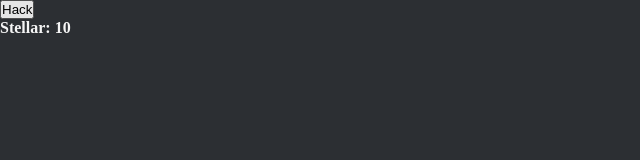
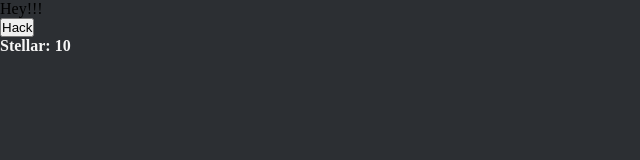
Before and after one commit to SharkyLai/hack, a plain HTML site: page index.html in a window 1280 px wide. Shown: the whole page, without its empty margins (0-640 px from the left). Drawn offline with Linux system fonts and the light colour scheme.

Commit message:
Update index.html
Text

```diff
--- a/index.html
+++ b/index.html
@@ -7,7 +7,7 @@
 </head>
 <body>
     <p id="opponentLevelHTML"></p>
-
+    <div class = hi>Hey!!!</div>
 <button onclick = 'levelUp()'>Hack</button>
  <div id = "randomNews"></div>
  <div id = "Stellar"><p style="color:whitesmoke;"><b>Stellar: 10</b></p></div>
```
